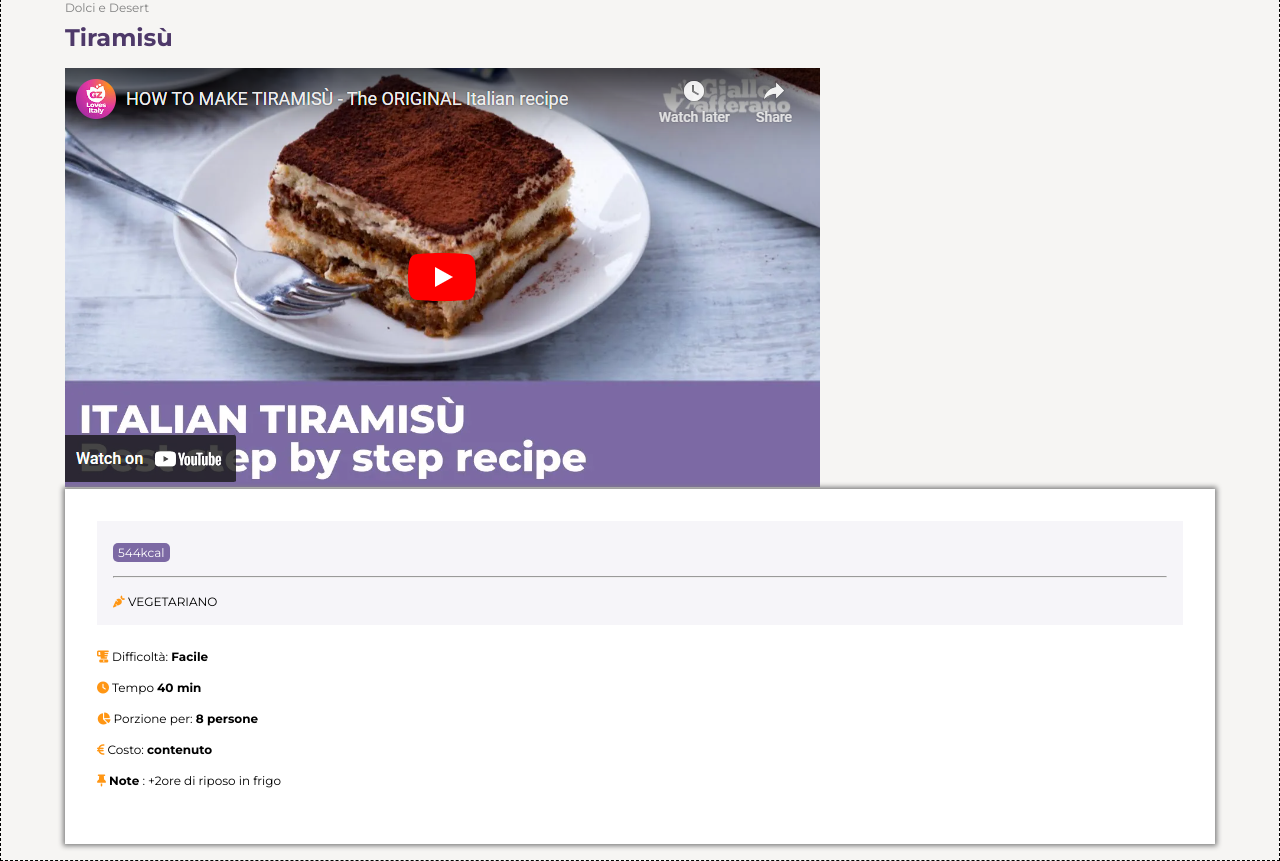
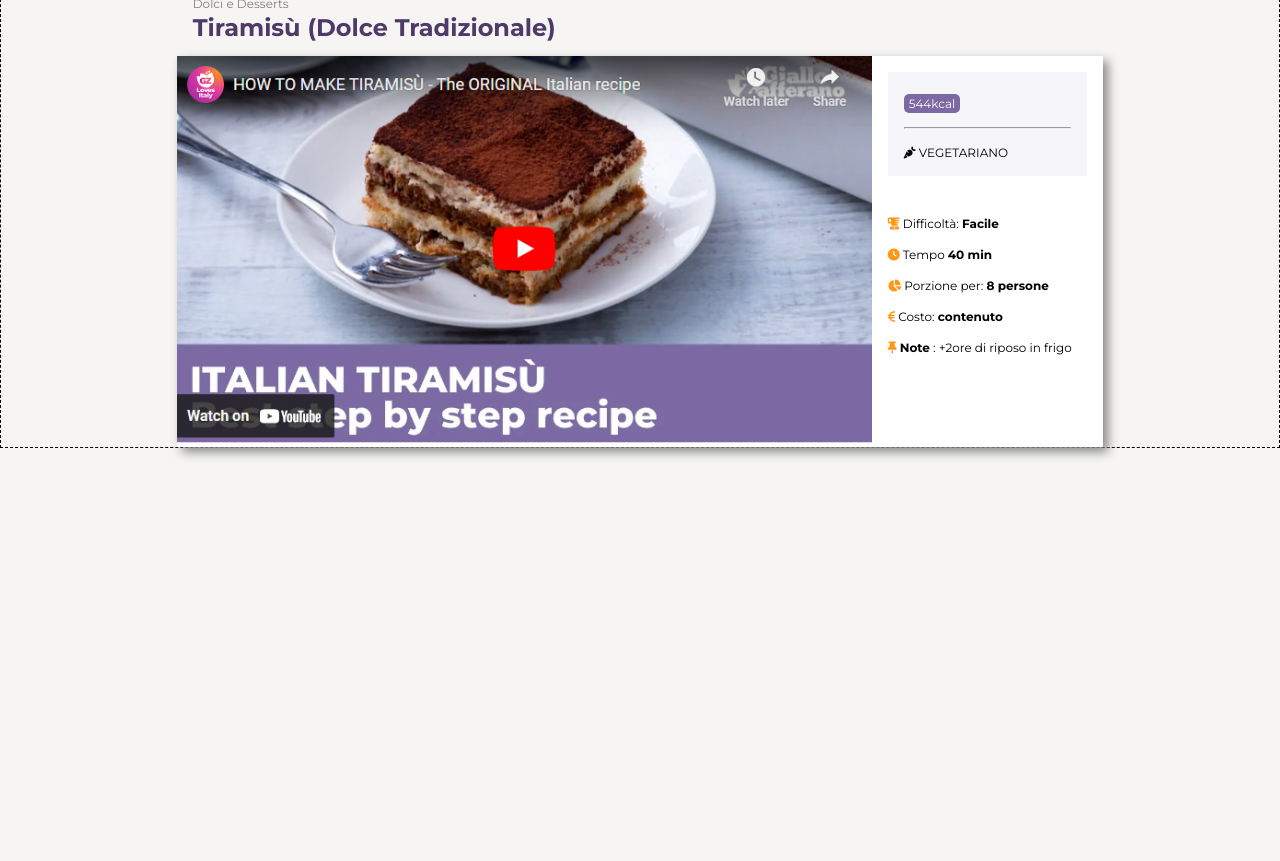
Before and after one commit to Gabriele-Viola/htmlcss-responsive-layout, a plain HTML site: page index.html in a window 1280 px wide. Shown: the part 56-917 px from the top of the page. After the commit the page ends 800 px from the top, so only its background shows below. Drawn offline with Linux system fonts and the light colour scheme.

Commit message:
add desktop responsive

```diff
--- a/asset/microframe.css
+++ b/asset/microframe.css
@@ -20,9 +20,7 @@ img{
     margin: 0 -1rem;
 }
 /* #region col- */
-[class^="col-"]{
-    padding: 1rem;
-}
+
 .col-1{
     width: calc((100% / 12) * 1);
 }
@@ -61,5 +59,31 @@ img{
 }
 /* #endregion col- */
 
+@media screen and (min-width: 768px){
+    .flex-md-wrap{
+        flex-wrap: wrap;
+    }
+    .col-md-4{
+        width: calc((100% / 12) * 4);
+    }
+}
+@media screen and (min-width: 1024px){
+
+    .col-lg-3{
+        width: calc((100% / 12) * 3);
+    }
+    .col-lg-4{
+        width: calc((100% / 12) * 4);
+    }
+    .col-lg-7{
+        width: calc((100% / 12) * 7);
+    }
+    .col-lg-8{
+        width: calc((100% / 12) * 8);
+    }
+    .col-lg-9{
+        width: calc((100% / 12) * 9);
+    }
+}
 
 /* #endregion common */
--- a/asset/style.css
+++ b/asset/style.css
@@ -21,8 +21,13 @@ body {
     font-family: "Montserrat", sans-serif;
     background-color: var(--gz-main-bg);
 }
-i{
+
+i {
     color: var(--gz-title);
+}
+
+.d-none {
+    display: none;
 }
 
 #app_header {
@@ -32,7 +37,7 @@ i{
         font-family: "Nerko One", cursive;
         color: var(--gz-title);
         text-align: center;
-        text-shadow: 1px 0px 3px var(--gz-black);
+        text-shadow: 1px 0px 1px var(--gz-black);
         font-size: 2remrem;
 
     }
@@ -42,29 +47,47 @@ i{
     list-style: none;
 }
 
+.style-conteiner {
+    box-shadow: 0px 0px 5px 2px grey;
+
+}
+
 .card {
     background-color: var(--gz-white);
-    padding: 2rem;
-    margin-top: -2.2rem;
-    box-shadow: 0px 0px 5px 2px grey;
+    box-shadow: 5px 5px 10px 0px #888888;
+    display: flex;
+    flex-wrap: wrap;
 }
 
 #app_main {
     .category {
         font-size: .75rem;
         color: grey;
-        padding-top: 1rem;
-        padding-bottom: .5rem;
+        padding-top: .5rem;
+        padding-bottom: 1rem;
+        line-height: 1.5rem;
+
+        div:first-child {
+            color: grey;
+        }
+
+        div:last-child {
+            color: var(--gz-little-title);
+            font-weight: bold;
+            font-size: 1.5rem;
+        }
     }
 
     h2 {
         color: var(--gz-little-title);
+        padding: 1rem 0;
     }
 
     .col-12 {
         .info {
             background-color: var(--gz-desciption-bg);
             padding: 1rem;
+            margin: 1rem;
             font-size: .75rem;
 
             .kcal {
@@ -79,20 +102,88 @@ i{
                 }
 
             }
-            .particularity{
+
+            .particularity {
                 padding-top: 1rem;
 
+                i {
+                    color: black;
+                }
+            }
+
+            .preparation {
+                ul {
+                    display: inline;
+                }
             }
         }
-        .preparation{
-            .unstyled-list{
+
+        .preparation {
+            padding: 0 1rem;
+
+            .unstyled-list {
                 padding: 1rem 0;
-                li{
+
+                li {
                     padding: .5rem 0;
-            font-size: .75rem;
-
+                    font-size: .75rem;
                 }
             }
         }
     }
 }
+
+@media screen and (min-width: 768px) {
+    .d-inline-block {
+        display: inline-block;
+    }
+
+    #app_header {
+        h1 {
+            text-align: start;
+            padding: 0 1rem;
+        }
+    }
+
+    .video {
+        .preparation {
+            ul {
+                display: flex;
+                flex-wrap: wrap;
+            }
+        }
+    }
+}
+
+
+
+@media screen and (min-width: 1024px) {
+    .conteiner-lg {
+        width: 70%;
+    }
+
+    .video {
+        .category {
+            div:last-child {
+                font-size: 2rem;
+            }
+        }
+    }
+
+    .card {
+        display: flex;
+    }
+
+    .preparation {
+        display: block;
+
+        ul {
+            display: block;
+
+            li {
+                width: 100%;
+            }
+
+        }
+    }
+}
--- a/index.html
+++ b/index.html
@@ -31,18 +31,22 @@
     <!-- /#app_header -->
     <main id="app_main">
         <section class="video">
-            <div class="conteiner">
-                <div class="category">Dolci e Desert</div>
-                <h2>
-                    Tiramisù
-                </h2>
+            <div class="conteiner conteiner-lg">
+                <div class="category">
+                    <div>
+                        Dolci e Desserts
+                    </div>
+                    <div>
+                        Tiramisù <span class="d-none d-inline-block">(Dolce Tradizionale)</span>
+                    </div>
+                </div>
                 <div class="row">
-                    <div class="col-12">
-                            <img src="./asset/img/image (10).png" alt="">
+                    <div class="card ">
+                    <div class="col-12 col-lg-9">
+                        <img src="./asset/img/image (10).png" alt="">
                     </div>
                     <!-- /.col-12 -->
-                    <div class="col-12">
-                        <div class="card">
+                    <div class="col-12 col-lg-3">
                             <div class="info">
                                 <div class="kcal">
                                     <span>544kcal</span>
@@ -57,31 +61,31 @@
                             </div>
                             <!-- info -->
                              <div class="preparation">
-                                <ul class="unstyled-list">
-                                    <li>
+                                <ul class="unstyled-list flex-md-wrap d-inline-block">
+                                    <li class="col-md-4">
                                         <i class="fa-solid fa-blender"></i>
                                         <span>Difficoltà: <strong>Facile</strong>
                                         </span>
                                     </li>
-                                    <li>
+                                    <li class="col-md-4">
                                         <i class="fa-solid fa-clock"></i>
                                         <span>
                                         Tempo <strong> 40 min</strong>
                                         </span>
                                     </li>
-                                    <li>
+                                    <li class="col-md-4">
                                         <i class="fa-solid fa-chart-pie"></i>
                                         <span>
                                             Porzione per: <strong> 8 persone</strong>
                                         </span>
                                     </li>
-                                    <li>
+                                    <li class="col-md-4">
                                         <i class="fa-solid fa-euro-sign"></i>
                                         <span>
                                             Costo: <strong> contenuto</strong>
                                         </span>
                                     </li>
-                                    <li>
+                                    <li class="col-md-4">
                                         <i class="fa-solid fa-thumbtack"></i>
                                         <strong>Note</strong>
                                         <span>
@@ -93,6 +97,7 @@
                              <!-- preparetion -->
 
                         </div>
+                        <!-- card -->
                     </div>
                     <!-- /.col-12 -->
                 </div>
```
